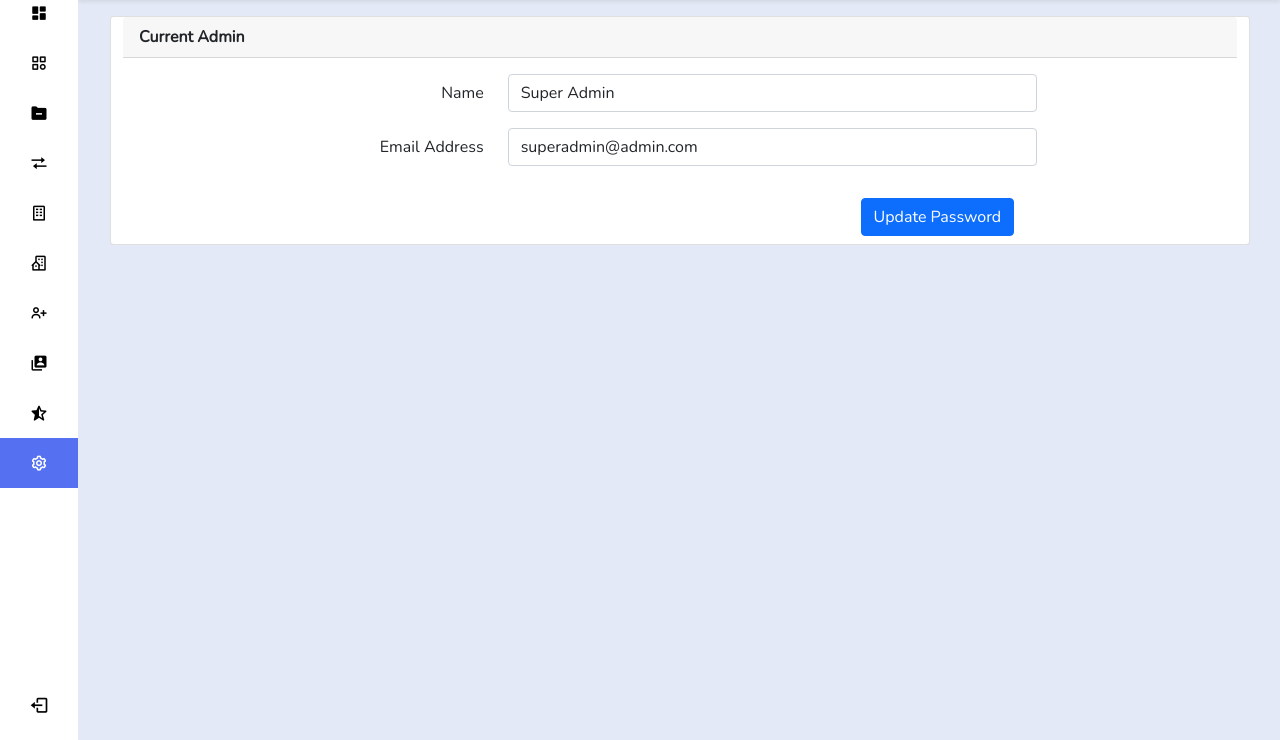
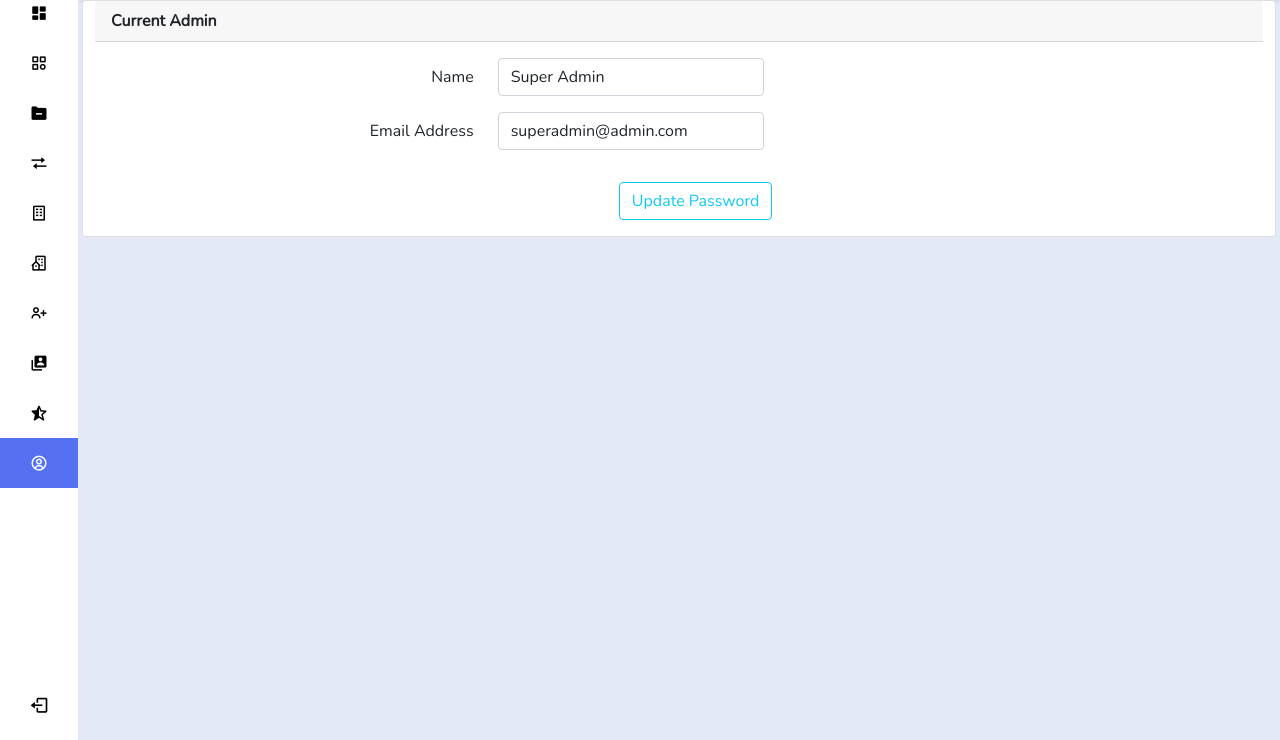
Before and after one commit to Jing1209/Inventory, a Laravel app: page /setting in a window 1280 px wide. Shown: the part 60-800 px from the top of the page. Run offline with Laravel 10, Linux system fonts and the light colour scheme; a user stored in the database is signed in; data comes from the database, SQL or seed files in the repository.

Commit message:
update setting

```diff
--- a/resources/views/Category/index.blade.php
+++ b/resources/views/Category/index.blade.php
@@ -10,7 +10,7 @@
         <div class="mx-3 my-3">
             All Category
             <div>
-                234
+
             </div>
         </div>
     </div>
--- a/resources/views/Employee/create.blade.php
+++ b/resources/views/Employee/create.blade.php
@@ -48,7 +48,7 @@ Employee
                 <div class="mb-2">
                     <div class="form-group">
                         <label for="phone-number">Phone number</label>
-                        <input type="number" name="phone_number" class="form-control" placeholder="087 xxxxxx32">
+                        <input type="number" name="phone_number" class="form-control">
                     </div>
                 </div>
                 <div class="my-3 d-flex flex-row-reverse">
--- a/resources/views/Transaction/index.blade.php
+++ b/resources/views/Transaction/index.blade.php
@@ -52,7 +52,7 @@
                     <p>{{ $message }}</p>
                 </div>
             @endif
-            <div class="my-3 py-2">
+            <!-- <div class="my-3 py-2">
                 <form action="/search" method="POST" role="search">
                     {{ csrf_field() }}
                     <div class="mx-4">
@@ -72,7 +72,7 @@
                         </div>
                     </div>
                 </form>
-            </div>
+            </div> -->
 
             <table class="table table-striped table-hover" id="myTable">
                 <thead class="border-bottom">
--- a/resources/views/change-password.blade.php
+++ b/resources/views/change-password.blade.php
@@ -44,9 +44,9 @@ Update password
 
           </div>
 
-          <div class="card-footer">
-            <a href="/setting" class="btn btn-danger">Back</a>
-            <button class="btn btn-success">Submit</button>
+          <div class="card-body" style="margin-left : 77%">
+            <a href="/setting" class="btn btn-secondary">Back</a>
+            <button class="btn btn-success" >Submit</button>
           </div>
 
         </form>
--- a/resources/views/layouts/app.blade.php
+++ b/resources/views/layouts/app.blade.php
@@ -82,17 +82,6 @@
                     <li><a class="link_name" href="/transactions">Transactions</a></li>
                 </ul>
             </li>
-            {{-- add new --}}
-            <!-- <li class="{{ request()->is('depaments') ? 'active' : '' }}">
-                <a href="/buildings">
-                    <i class='bx bx-collection'></i>
-                    <span class="link_name">Departments</span>
-                </a>
-                <ul class="sub-menu blank">
-                    <li><a class="link_name" href="/buildings">Departments</a></li>
-                </ul>
-            </li> -->
-            {{--  --}}
             <li class="{{ request()->is('buildings') ? 'active' : '' }}">
                 <a href="/buildings">
                     <i class='bx bx-building'></i>
@@ -138,7 +127,7 @@
                     <li><a class="link_name" href="/status">Status</a></li>
                 </ul>
             </li>
-            <li class="{{ request()->routeIs('setting.*') ? 'active' : '' }}">
+            <!-- <li class="{{ request()->routeIs('setting.*') ? 'active' : '' }}">
                 <a href="/setting">
                     <i class='bx bx-cog'></i>
                     <span class="link_name">Setting</span>
@@ -148,7 +137,15 @@
                     <li><a class="link_name" href="/buildings"><i class='bx bx-building'></i> Buildings</a></li>
                     <li><a class="link_name" href="/employees"><i class="bx bx-user-plus"></i> Employees</a></li>
                     <li><a class="link_name" href="/status"><i class='bx bxs-star-half'></i> Status</a></li>
-
+                </ul>
+            </li> -->
+            <li class="{{ request()->routeIs('setting.*') ? 'active' : '' }}">
+                <a href="/setting">
+                    <i class='bx bx-user-circle'></i>
+                    <span class="link_name">Profile Setting</span>
+                </a>
+                <ul class="sub-menu blank">
+                    <li><a class="link_name" href="/setting">Profile Setting</a></li>
                 </ul>
             </li>
             <li style="position: absolute; bottom:0% ; margin-bottom: 10px; width: calc(100% - 1px);">
@@ -162,7 +159,7 @@
                     <ul class="sub-menu blank">
                         <li><a class="link_name" href="{{ route('logout') }}"
                                 onclick="event.preventDefault();
-                                                      document.getElementById('frm-logout').submit();">Logout</a>
+                                document.getElementById('frm-logout').submit();">Logout</a>
                         </li>
                         <form id="frm-logout" action="{{ route('logout') }}" method="POST" style="display: none;">
                             {{ csrf_field() }}
--- a/resources/views/setting.blade.php
+++ b/resources/views/setting.blade.php
@@ -1,6 +1,6 @@
 @extends('layouts.app')
 @section('title')
-Setting
+Profile Setting
 @endsection
 
 @section('content')
@@ -10,7 +10,7 @@ Setting
         {{ __('Create New Admin') }}
     </button>
 </div> -->
-<div class="m-3 container">
+<div class="">
     <div class="row justify-content-center">
         <div class="card">
             <div class="card-header"><b>Current Admin</b></div>
@@ -19,21 +19,21 @@ Setting
                     @csrf
                     <div class="row mb-3">
                         <label for="name" class="col-md-4 col-form-label text-md-end">{{ __('Name') }}</label>
-                        <div class="col-md-6">
+                        <div class="col-md-3">
                             <div class="form-control">{{$user->name}}</div>
                         </div>
                     </div>
 
                     <div class="row mb-3">
                         <label for="email" class="col-md-4 col-form-label text-md-end">{{ __('Email Address') }}</label>
-                        <div class="col-md-6">
+                        <div class="col-md-3">
                             <div class="form-control">{{$user->email}}</div>
                         </div>
                     </div>
                 </div>
             </div>
-            <div class="d-flex flex-row-reverse mb-2" style="margin-right: 20%;">
-                <a href="{{ route('setting.create') }}" class="btn btn-primary">
+            <div class="d-flex flex-row-reverse mb-3" style="margin-right: 42%;">
+                <a href="{{ route('setting.create') }}" class="btn btn-outline-info">
                     {{ __('Update Password') }}
                 </a>
             </div>
```
Also changed, not shown: public/public/Image/202305311637@helen_christie-profile.jpeg (added), 1 other file.
